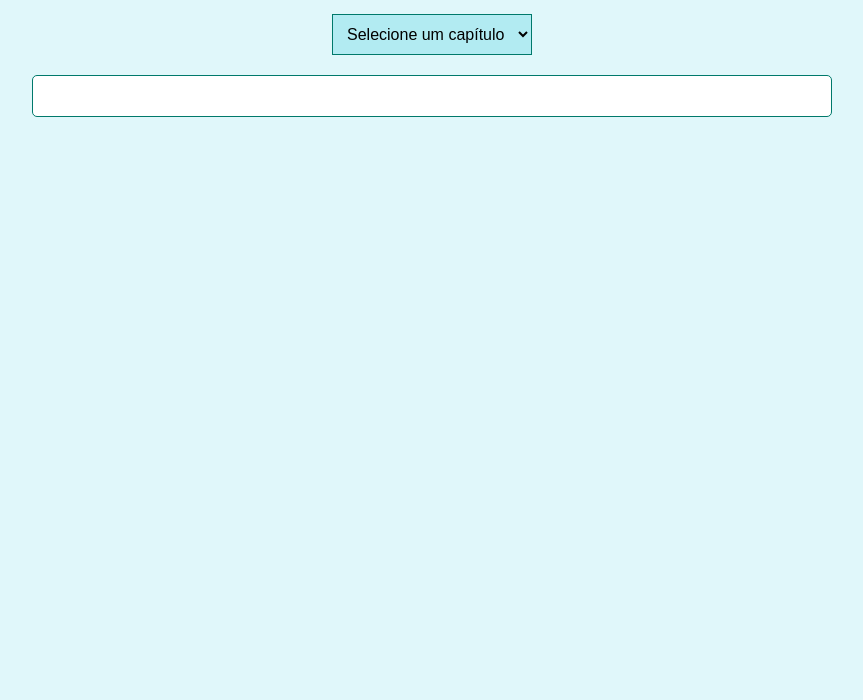
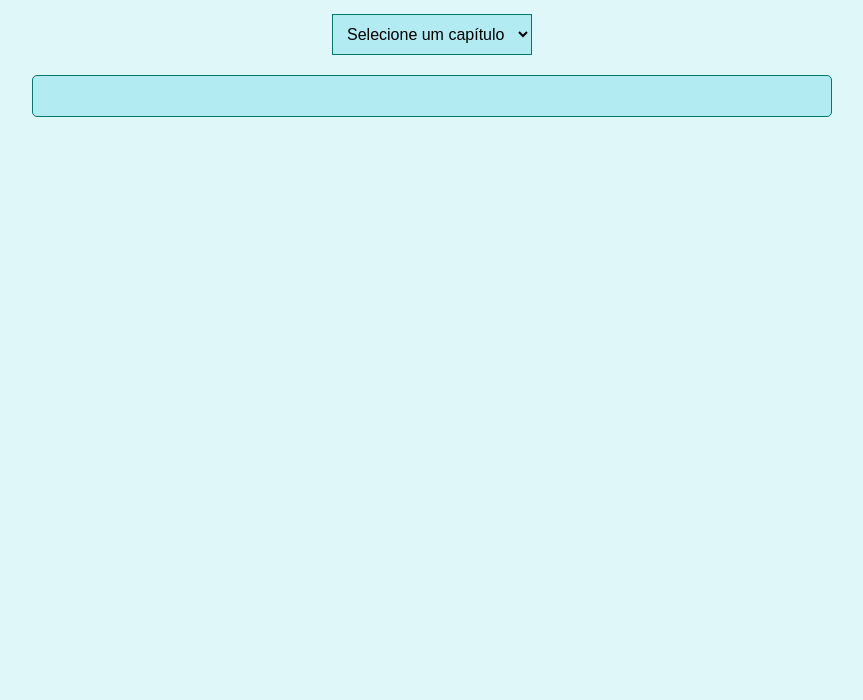
Before and after one commit to claus-code-dev/salmos, a plain HTML site: page index.html in a window 1280 px wide. Shown: the part 100-800 px from the top of the page, without its empty margins (208-1071 px from the left). Drawn offline with Linux system fonts and the light colour scheme.

Commit message:
Update index.html

```diff
--- a/index.html
+++ b/index.html
@@ -28,7 +28,7 @@
     border: 1px solid #00796b; /* Borda azul escuro */
   }
   #content {
-    background-color: #ffffff;
+    background-color: #b2ebf2;
     border: 1px solid #00796b; /* Borda azul escuro */
     padding: 20px;
     border-radius: 5px;
```
